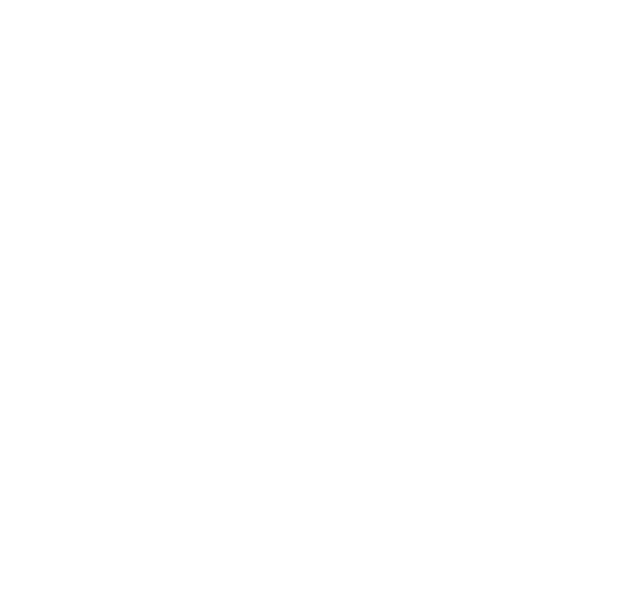
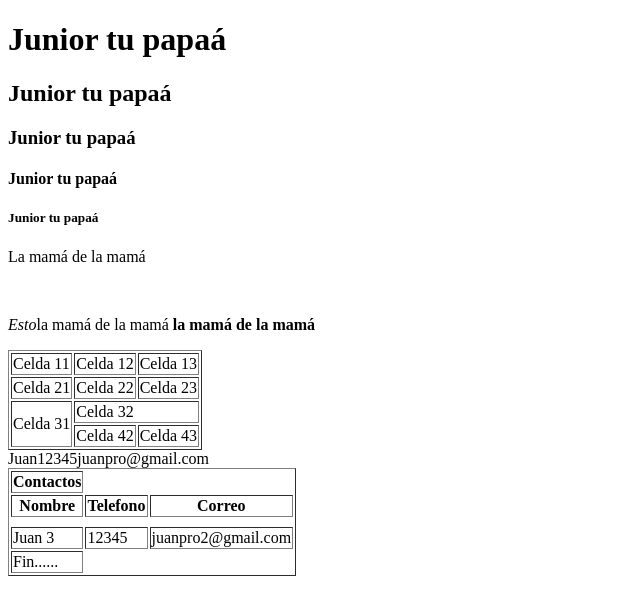
Before and after one commit to JohanSMIF/app_web_grupo1, a plain HTML site: page index.html in a window 1280 px wide. Shown: the whole page, without its empty margins (0-640 px from the left). Drawn offline with Linux system fonts and the light colour scheme.

Commit message:
se hicieron un chorizero de cosas y creo que alguna de ellas me quedaron mal. check

```diff
--- a/index.html
+++ b/index.html
@@ -8,6 +8,66 @@
         <!--
             Esto es un comentario
         -->
+      <h1>Junior tu papaá</h1>
+      <h2>Junior tu papaá</h2>
+      <h3>Junior tu papaá</h3>
+      <h4>Junior tu papaá</h4>
+      <h5>Junior tu papaá</h5>
+      <p>
+       La mamá de la mamá
+      </p>
+      <br>
+      <p>
+        <i> Esto</i>la mamá de la mamá <strong> la mamá de la mamá</strong>
+      </p>
+      <table border="1">
+        <tr>
+            <td>Celda 11</td>
+            <td>Celda 12</td>
+            <td>Celda 13</td>
+        </tr>
+        <tr>
+            <td>Celda 21</td>
+            <td>Celda 22</td>
+            <td>Celda 23</td>
+        </tr>
+        <tr>
+            <td rowspan="2">Celda 31</td>
+            <td colspan="2">Celda 32</td>
 
+        </tr>
+        <tr>
+
+            <td>Celda 42</td>
+            <td>Celda 43</td>
+        </tr>
+      </table>
+      <table border="1" >
+        <thead>
+            <tr>
+                <th cospan="3"> Contactos</th>
+            </tr>
+                <th>Nombre</th>
+                <th>Telefono</th>
+                <th>Correo</th>
+            </tr>
+        </thead>
+        <tbody>
+            <tr>
+            <tr>Juan</tr>
+            <tr>12345</tr>
+            <tr>juanpro@gmail.com</tr>
+        </tr>
+        <tr>
+            <td>Juan 3</td>
+            <td>12345</td>
+            <td>juanpro2@gmail.com</td>
+
+        </tr>
+        </tbody>
+        <tfoot>
+            <td cospan="3"> Fin......</td>
+        </tfoot>
+      </table>
     </body>
 </html>
```
